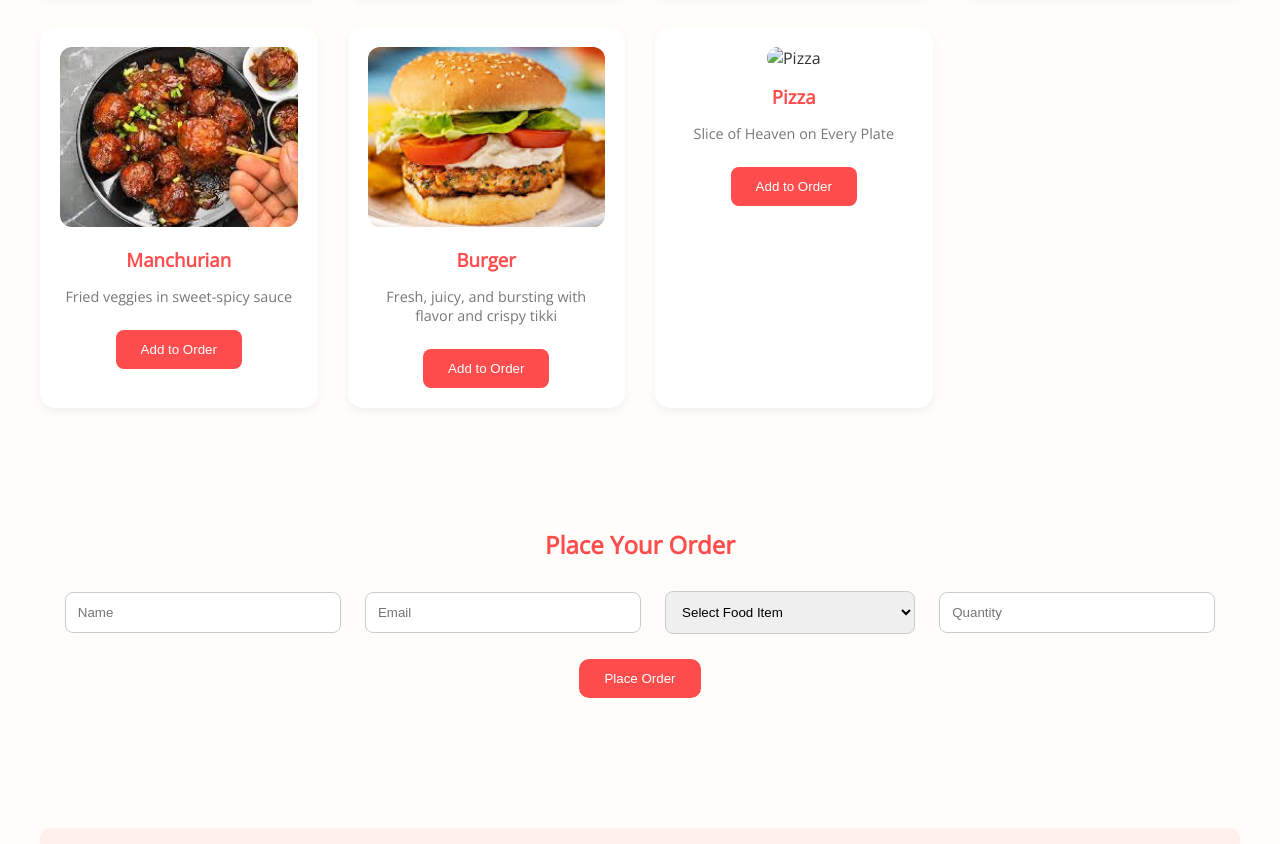
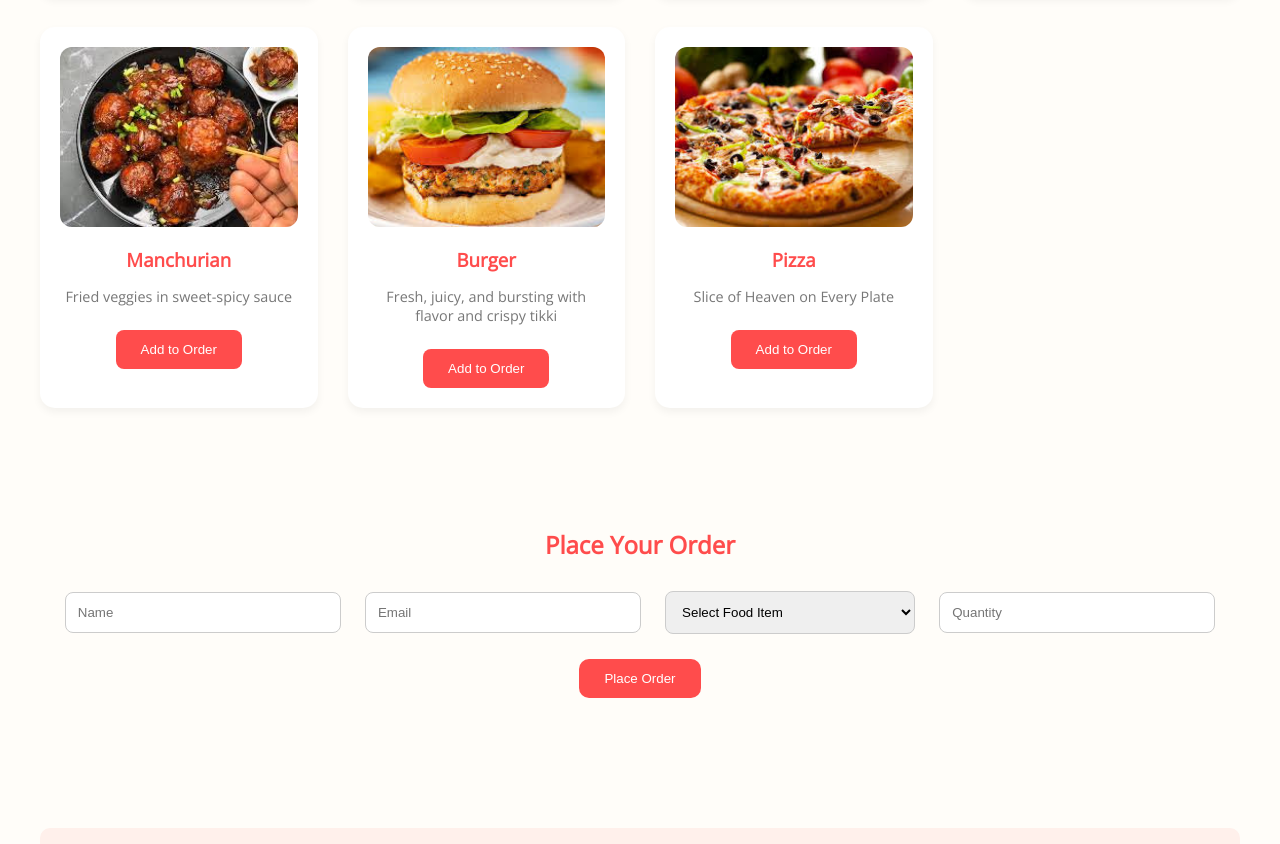
Before and after one commit to chetanya34a/Web.html, a plain HTML site: page index.html in a window 1280 px wide. Shown: the part 1635-2479 px from the top of the page. Drawn offline with nearby package versions, Linux system fonts and the light colour scheme.

Commit message:
Update index.html

```diff
--- a/index.html
+++ b/index.html
@@ -251,7 +251,7 @@
         <button onclick="addToOrder('Burger')">Add to Order</button>
       </div>
       <div class="item">
-        <img src="pizza.jpeg" alt="Pizza">
+        <img src="downloadpizza.jpeg" alt="Pizza">
         <h3>Pizza</h3>
         <p>Slice of Heaven on Every Plate</p>
         <button onclick="addToOrder('Pizza')">Add to Order</button>
```
